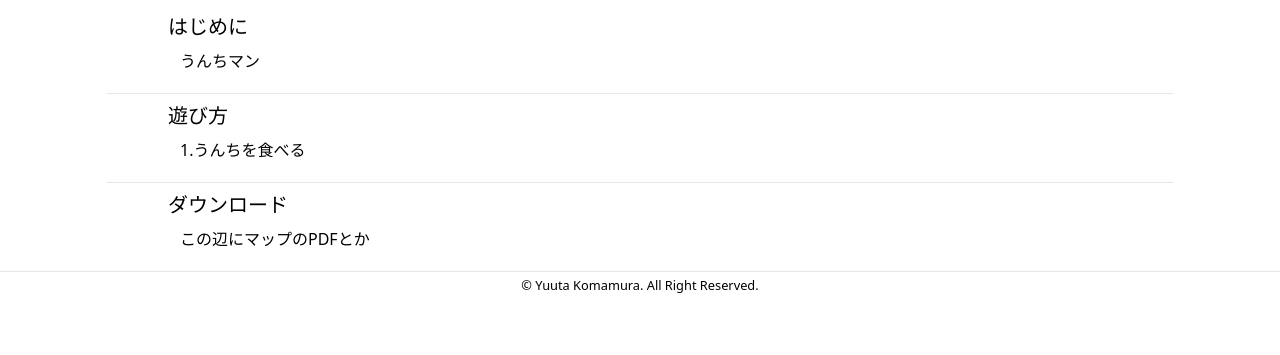
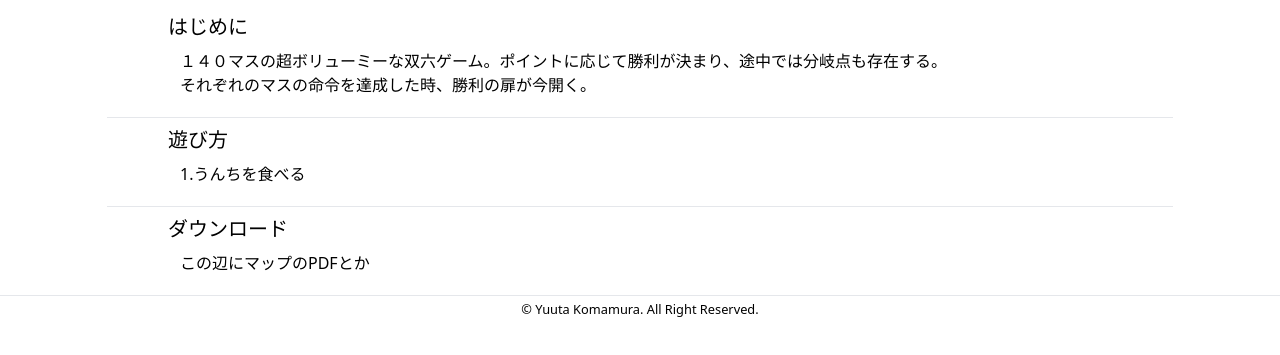
Before and after one commit to Nissy0610/KomamuraSugoroku, a plain HTML site: page index.html in a window 1280 px wide. Shown: the part 53-408 px from the top of the page. Drawn offline with nearby package versions, Linux system fonts and the light colour scheme.

Commit message:
説明文追加

```diff
--- a/index.html
+++ b/index.html
@@ -10,7 +10,8 @@
     <h1 class="text-2xl m-4 border-b-2 border-blue-400 ">駒村すごろく</h1>
     <div class="w-3/4 text-left m-auto mb-5" id="introduction">
         <h2 class="text-xl m-2">はじめに</h2>
-        <p class="ml-5">うんちマン</p>
+        <p class="ml-5">１４０マスの超ボリューミーな双六ゲーム。ポイントに応じて勝利が決まり、途中では分岐点も存在する。</p>
+        <p class="ml-5">それぞれのマスの命令を達成した時、勝利の扉が今開く。</p>
     </div>
     <hr class="w-5/6 m-auto">
     <div class="w-3/4 text-left m-auto mb-5" id="rule">
```
